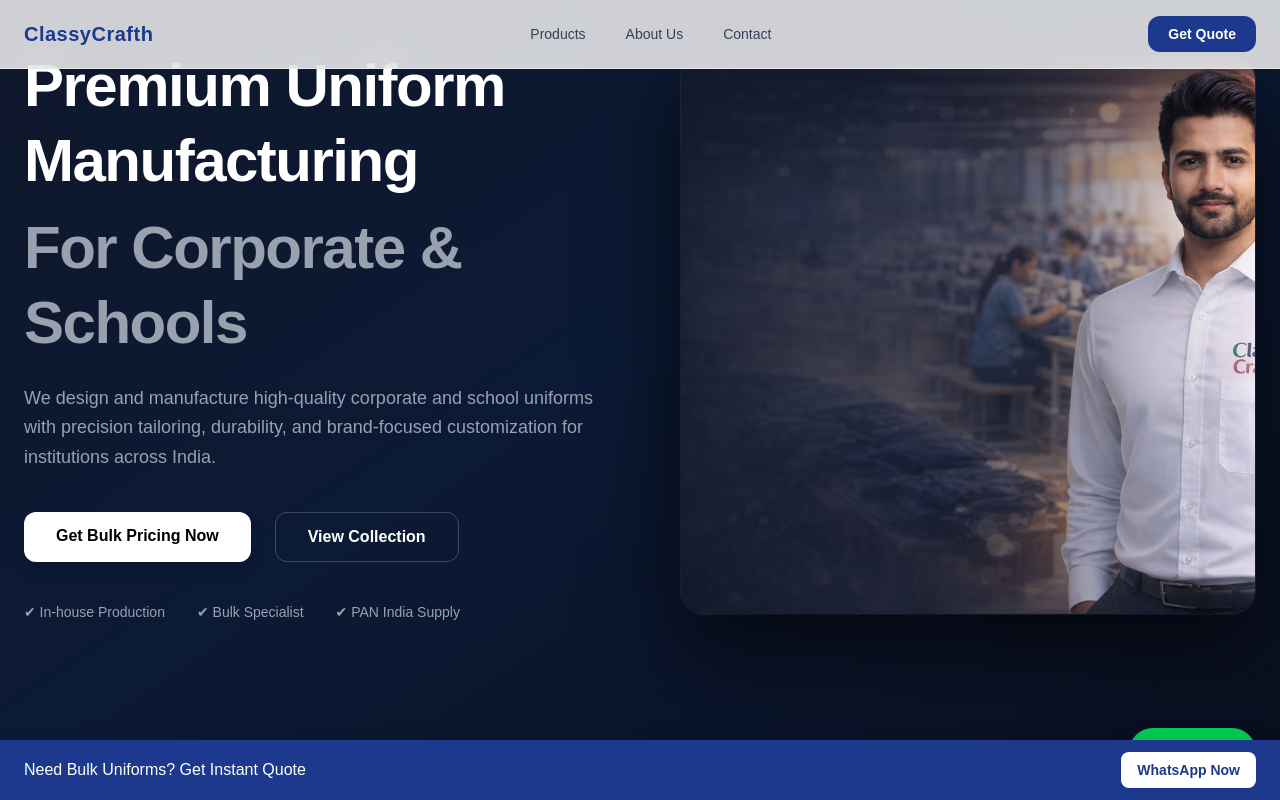
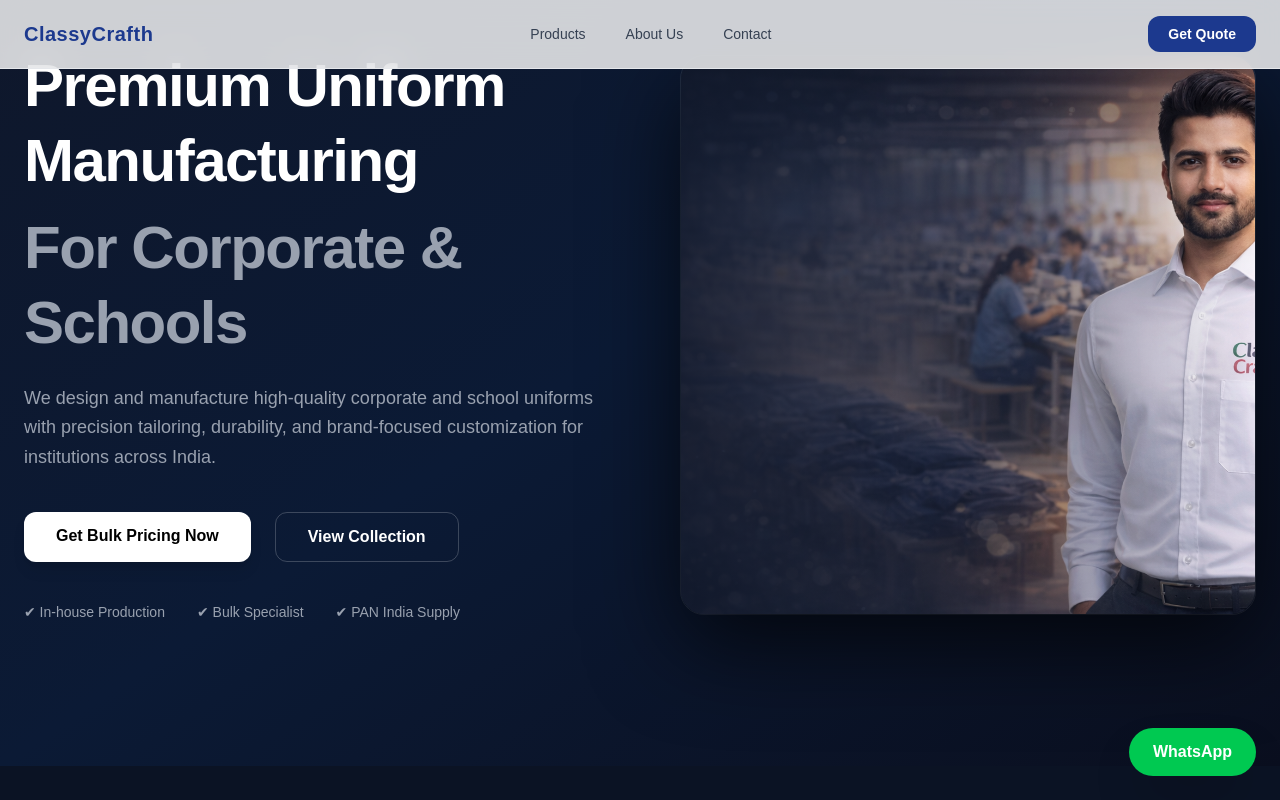
Before and after one commit to classycrafth/classycrafth-website, a Next.js app: page / in a window 1280 px wide. Shown: the top 800 px of the page. Built offline with nearby package versions, Linux system fonts and the light colour scheme.

Commit message:
Removed sticky bottom CTA

```diff
--- a/src/app/layout.tsx
+++ b/src/app/layout.tsx
@@ -2,7 +2,6 @@ import "./globals.css";
 import type { Metadata } from "next";
 import Navbar from "@/components/Navbar";
 import Footer from "@/components/Footer";
-import StickyCTA from "@/components/StickyCTA";
 
 export const metadata: Metadata = {
   metadataBase: new URL("https://classycrafth.com"),
@@ -25,12 +24,11 @@ export default function RootLayout({
 
         <Navbar />
 
-        <main className="pb-24">
+        <main>
           {children}
         </main>
 
         <Footer />
-        <StickyCTA />
 
       </body>
     </html>
```
